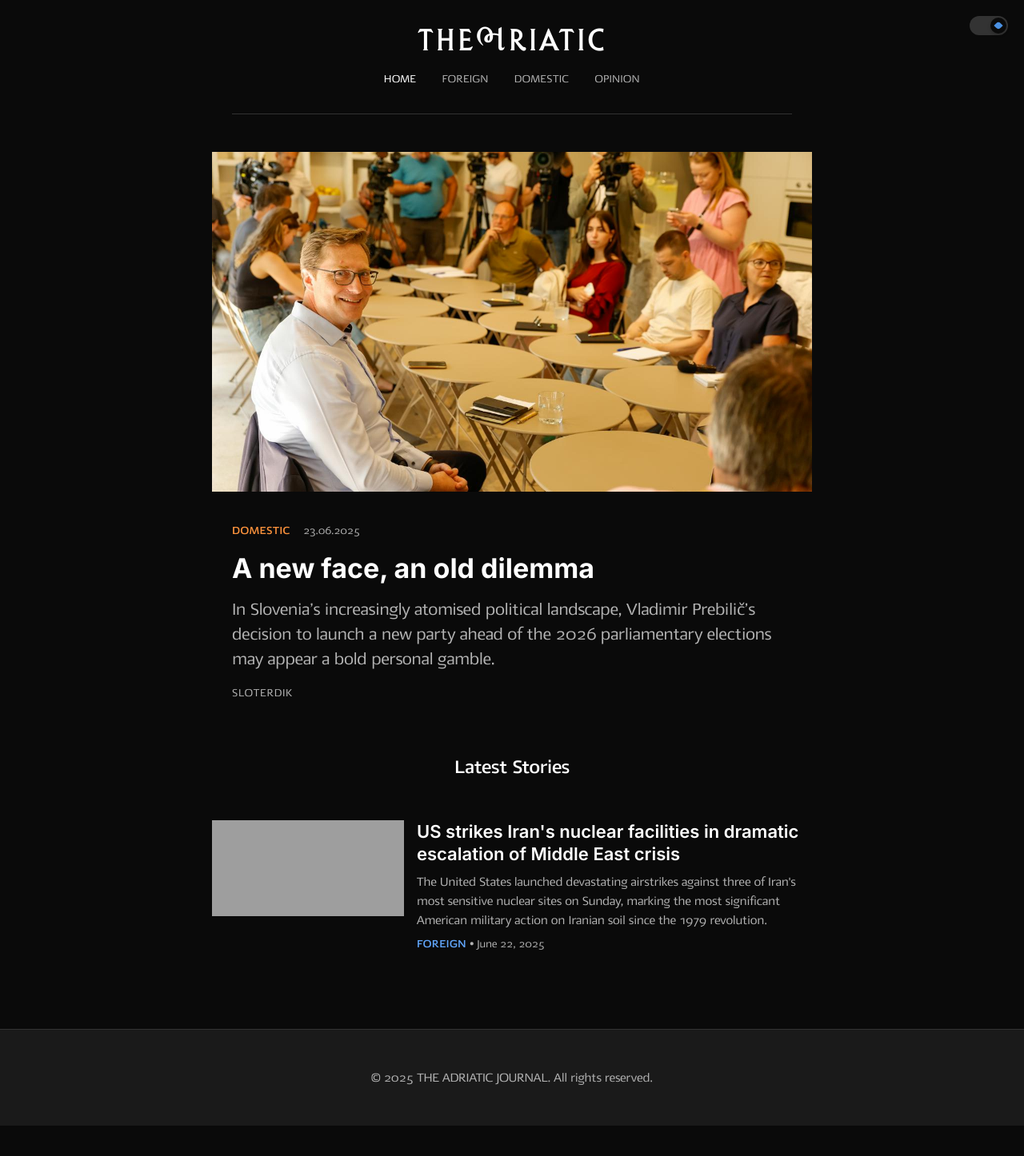
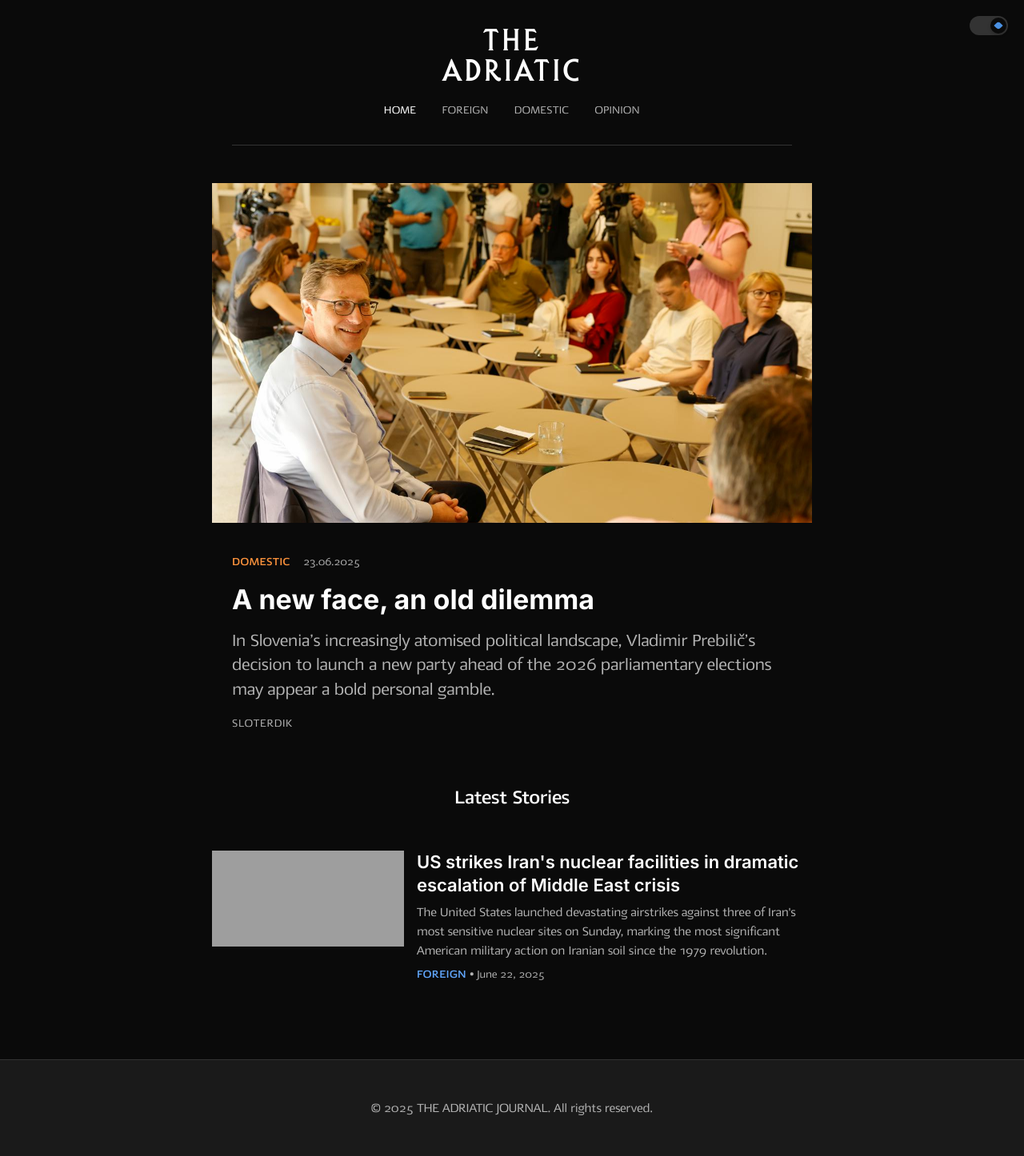
Before and after one commit to tfhoerest/azt, a Jekyll site: the page built from index.html, in a window 1280 px wide. Shown: the whole page at 80% size. Built offline with Jekyll 4.4.1, drawn with Linux system fonts in a browser that asks for light colours; some web fonts are replaced; the list of posts is cut into pages by our own code; before the commit the page ends 1408 px from its top, so only the background shows below that.

Commit message:
Update default.html

```diff
--- a/_layouts/default.html
+++ b/_layouts/default.html
@@ -273,25 +273,33 @@
     color: #bd2d2d;
     text-decoration: none;
     letter-spacing: 3px;
-    display: block;
-    text-align: center;
+    display: flex;
+    flex-direction: column;
+    align-items: center;
     margin-bottom: var(--z-ds-space-s);
+    line-height: 0.8;
     font-size: 0; /* Hide original text */
 }
 
 .site-title::before {
-    content: "THE\AADRIATIC";
-    white-space: pre;
-    text-align: center;
-    line-height: 0.8;
-    display: block;
+    content: "THE";
     font-size: 3rem;
     text-transform: uppercase;
     color: inherit;
+    display: block;
+}
+
+.site-title::after {
+    content: "ADRIATIC";
+    font-size: 3rem;
+    text-transform: uppercase;
+    color: inherit;
+    display: block;
 }
 
 /* Dark mode override */
-[data-theme="dark"] .site-title::before {
+[data-theme="dark"] .site-title::before,
+[data-theme="dark"] .site-title::after {
     color: #ffffff;
 }
 
```
